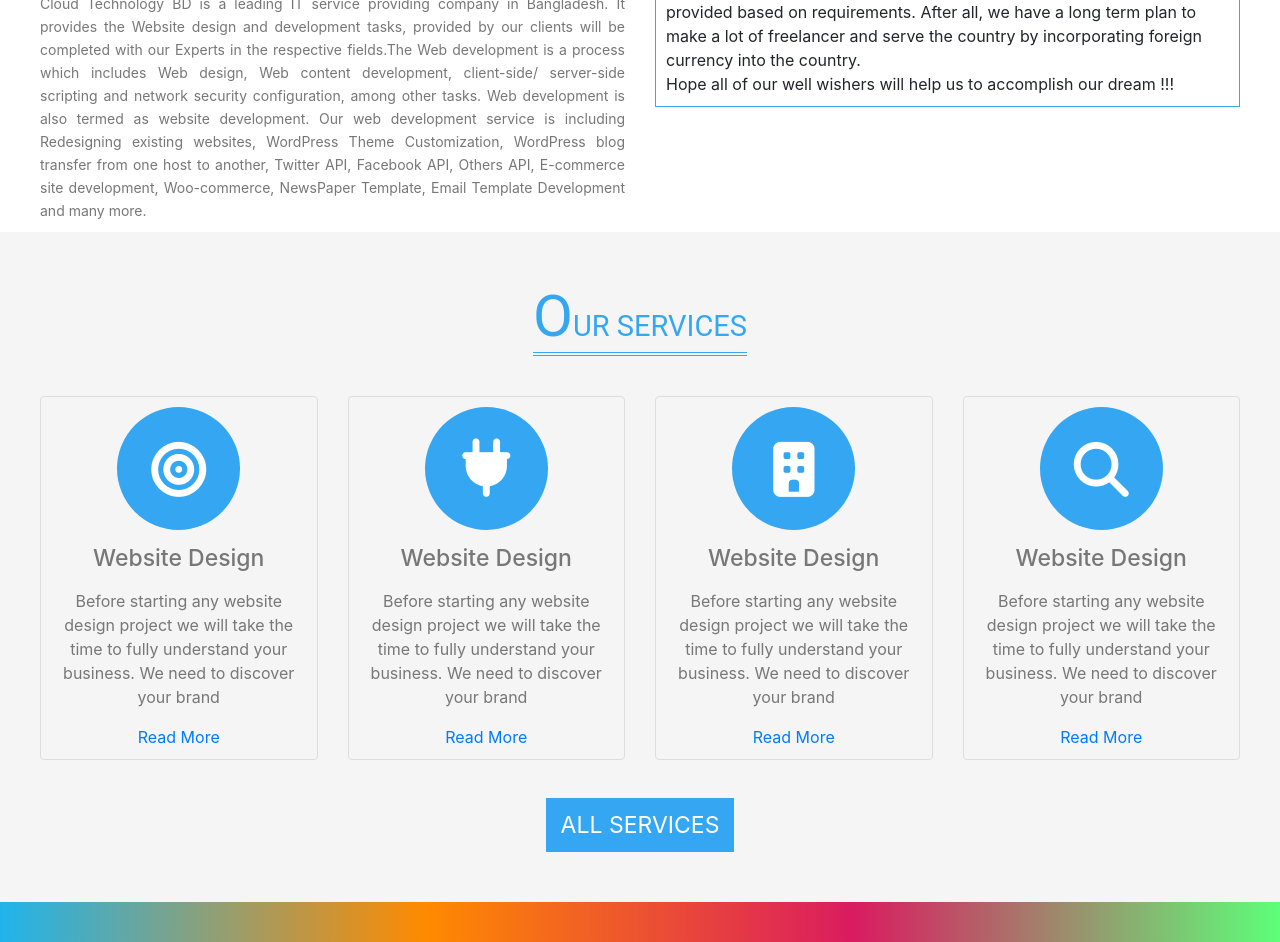
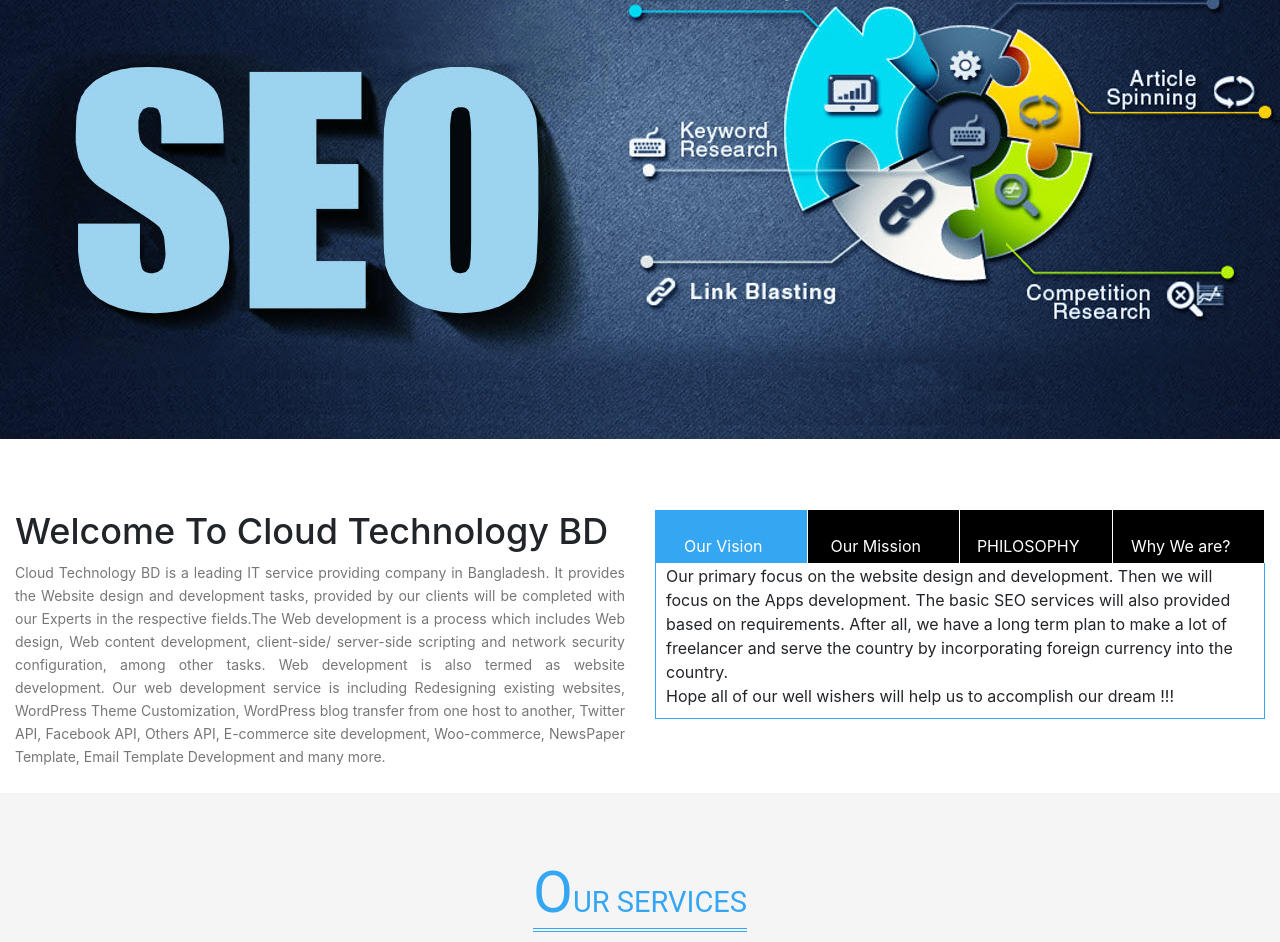
Before and after one commit to zehadkhan/cloud-p, a website: page index.html in a window 1280 px wide. Shown: the part 315-1257 px from the top of the page. Drawn offline with nearby package versions, Linux system fonts and the light colour scheme.

Commit message:
responsive query add

```diff
--- a/index.html
+++ b/index.html
@@ -80,7 +80,18 @@
 
 
    <section class="slider-area">
-
+      <div class="slider-inner">
+            <ul class="bxslider">
+               <li><img src="/images/ruevo-slider.jpg" /></li>
+               <li><img src="/images/ruevo-slider2.jpg" /></li>
+               <li><img src="/images/ruevo-slider.jpg" /></li>
+               <li><img src="/images/ruevo-slider2.jpg" /></li>
+            </ul>
+            <!-- <nav class='controls'>
+                  <a href='#' id='PREV' class='bxPrev'></a>
+                  <a href='#' id='NEXT' class='bxNext'></a>
+            </nav> -->
+      </div>
    </section>
 
             <!-- =========slider-end========= -->
@@ -125,7 +136,7 @@
       <div class="our-service-cards">
          <div class="our-service-card-inner">
             <div class="our_service_card_all row">
-               <div class="col-md-3">
+               <div class="col-md-3 my-3">
                   <div class="serction_content_style">
                         <i class="fa fa-bullseye" aria-hidden="true"></i>
                         <h2>Website Design</h2>
@@ -133,7 +144,7 @@
                         <a href="#" class="read_more">Read More</a>
                   </div>
                </div>
-               <div class="col-md-3">
+               <div class="col-md-3 my-3">
                   <div class="serction_content_style">
                         <i class="fa fa-plug" aria-hidden="true"></i>
                         <h2>Website Design</h2>
@@ -141,7 +152,7 @@
                         <a href="#" class="read_more">Read More</a>
                   </div>
                </div>
-               <div class="col-md-3">
+               <div class="col-md-3 my-3">
                   <div class="serction_content_style">
                         <i class="fa fa-building" aria-hidden="true"></i>
                         <h2>Website Design</h2>
@@ -233,6 +244,29 @@
             <!-- ======footer-end======== -->
 
 
+
+   <script>
+      $(document).ready(function(){
+      $('.bxslider').bxSlider({
+         auto: true,
+         prevText: '',
+         nextText: '',
+         hideControlOnEnd: false,
+         controls: false,
+         pager: false,
+         autoControls: false,
+         stopAutoOnClick: false,
+         pager: false,
+         // adaptiveHeight: true,
+         // nextSelector: '.ext .bxNext',
+         // prevSelector: '.ext .bxPrev',
+
+         // nextText: '<i class="fa fa-arrow-circle-right fa-3x"></i>',
+         // prevText: '<i class="fa fa-arrow-circle-left fa-3x"></i>',
+
+      });
+       });
+   </script>
    <!-- ========offline====== -->
   <script src="js/jq-main.js"></script>
   <script src="js/bx-slider.js"></script>
--- a/sass/styles.scss
+++ b/sass/styles.scss
@@ -30,9 +30,13 @@
    list-style: none;
 }
 .wrapper{
-   max-width: 1200px;
+   max-width: 1280px;
    width: 100%;
    margin: 0 auto;
+   padding: 15px;
+   @media screen and (min-width:280px)and (max-width:600px){
+      padding: 5px;
+   }
    // padding: 20px;
 }
 
@@ -147,8 +151,12 @@
 .menu{
    // background: #35A7F2;
    background: linear-gradient(to right,#ff8a00,#da1b60, #00ff2ba1);
+   @media screen and (min-width:280px)and (max-width:600px){
+      background: linear-gradient(to right,#ff8a00, #00ff2ba1);
+   }
    padding-bottom: 2px;
    .menu-inner{
+      padding: 0;
       .nav{
          .nav-item{
             a{
@@ -225,6 +233,42 @@
 }
 // ===========home-menu-end========
 
+.slider-area{
+   .slider-inner{
+      img{
+         background-size: cover;
+         width: 100%;
+         height: auto;
+         text-align: center;
+      }
+   }
+}
+.ext {
+   margin: 0px auto;
+   background: rgba(200, 163, 33, .1);
+ }
+//  .controls a,
+//  .controls a:link,
+//  .controls a:visited {
+//    color: cyan;
+//    position: relative;
+//    /**/
+//    top: 0;
+//    /*______________*/
+//    z-index: 99;
+//    /*_________*/
+//    transition: all 1s ease-in;
+//  }
+//  .controls a:hover,
+//  .controls a:active {
+//    color: rgba(127, 127, 0, .7);
+//    transition: all 1s ease-out;
+//  }
+//  #NEXT {
+//    left: 85%;
+//    /*___________*/
+//  }
+
 
 // ===========slider-are-end========
 
@@ -284,6 +328,19 @@
                      }
                   }
                }
+            }
+         }
+      }
+   }
+}
+
+@media screen and (min-width:280px)and (max-width:600px){
+   .h_tab_menu{
+      ul{
+         li{
+            font-size: 1rem;
+            a{
+               padding: 0;
             }
          }
       }
```
Also changed, not shown: css/styles.css, images/ruevo-slider-100x50.jpg (added), images/ruevo-slider.jpg (added), images/ruevo-slider2.jpg (added).
